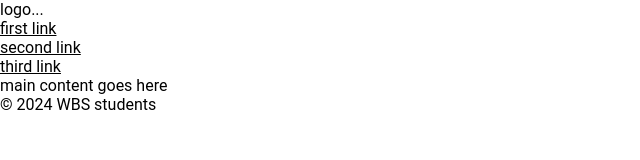
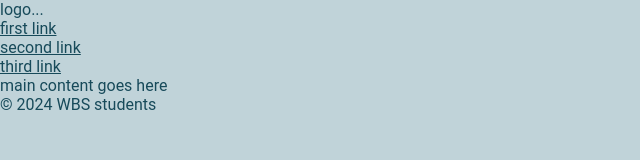
Before and after one commit to GerdBraun/MyStockPhoto, a plain HTML site: page index.html in a window 1280 px wide. Shown: the whole page, without its empty margins (0-640 px from the left). Drawn offline with Linux system fonts and the light colour scheme.

Commit message:
adding style definitions (not correct yet)

```diff
--- a/styles.css
+++ b/styles.css
@@ -9,3 +9,31 @@
     color: var(--color-standard);
 }
 /* / reset */
+
+/* definitions (usable for everything, can all be changed in one place here) */
+:root {
+    /* text colors */
+    --color-standard:#174a5a;
+    --color-inverted:white;
+    --color-linkcolor: #498496;
+    --color-highlight: orangered;
+
+    /*  background-colors */
+    --color-bg-normal: #c0d3d9;
+    --color-bg-dark: #174a5a;
+    --color-bg-highlight: orangered;
+
+    /* sizes */
+    --dimension-max-width: 1200px;
+    --dimension-max-padding: 20px;
+
+    /* gaps */
+    --dimension-main-gap: 30px;
+}
+/* / definitions */
+
+/* just a test using definitions*/
+body {
+    background-color: var(--color-bg-normal);
+}
+/* / just a test */
```
